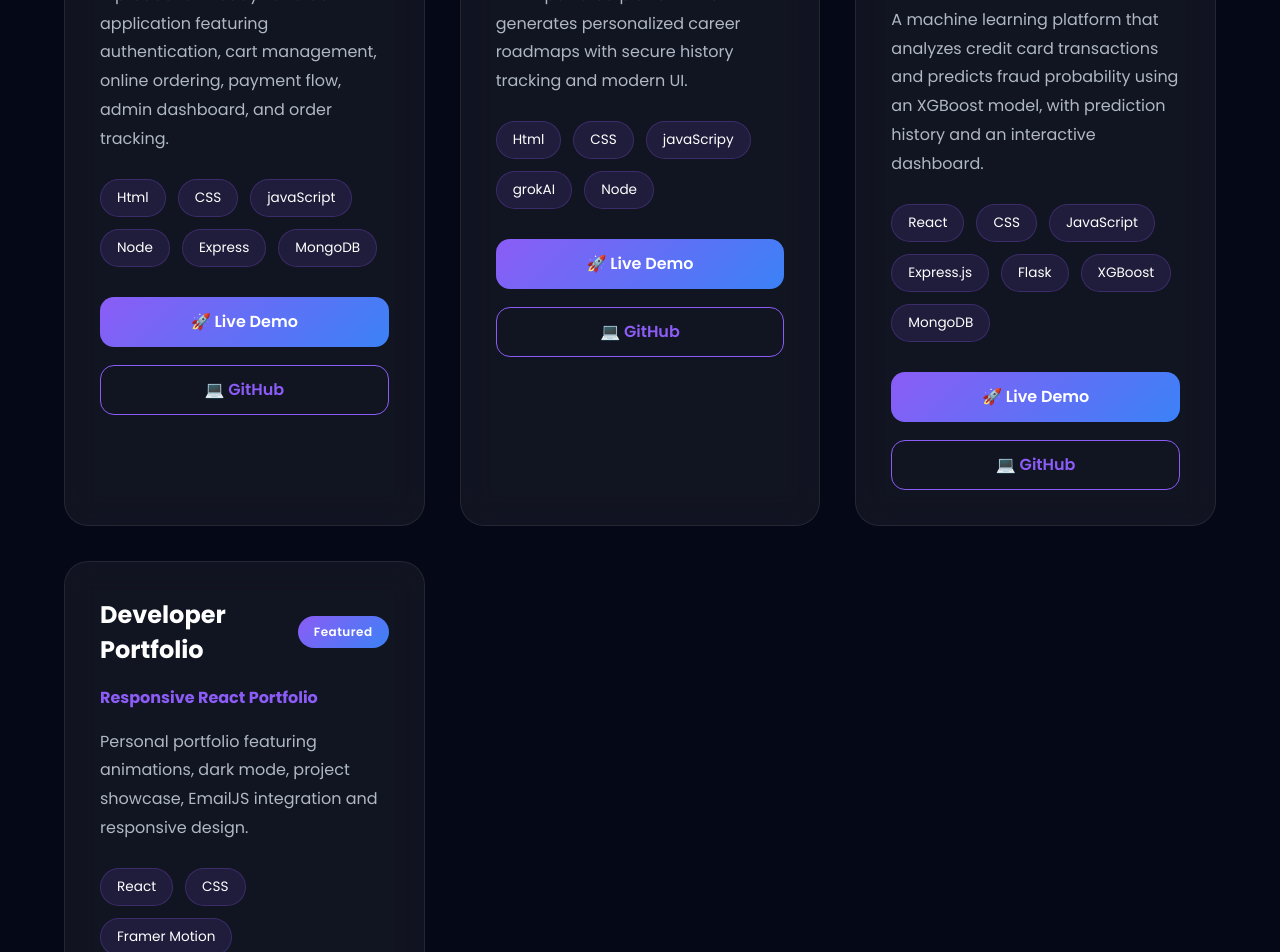
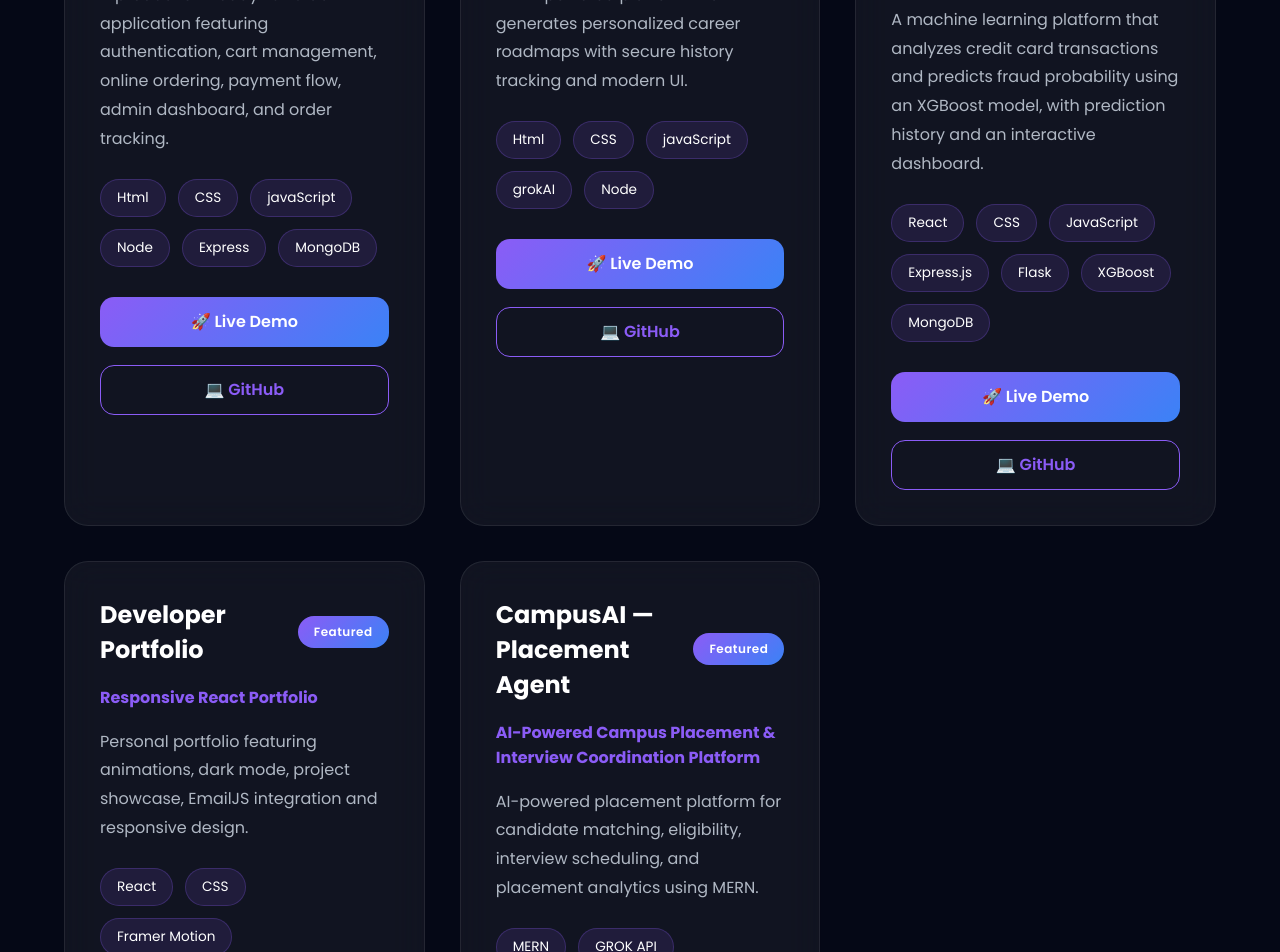
Before and after one commit to yagnesh471/myprofile, a React (Vite) app: page / in a window 1280 px wide. Shown: the part 3260-4212 px from the top of the page. Built offline with nearby package versions, Linux system fonts and the light colour scheme.

Commit message:
Fix spelling error and add CampusAI project
Corrected the spelling of 'javaScripy' to 'javaScript' and added a new project entry for 'CampusAI — Placement Agent' with relevant details.

```diff
--- a/src/App.jsx
+++ b/src/App.jsx
@@ -146,7 +146,7 @@ export default function Portfolio() {
       tech: [
         "Html",
         "CSS",
-        "javaScripy",
+        "javaScript",
         "grokAI",
         "Node",
       ],
@@ -193,6 +193,23 @@ export default function Portfolio() {
       live: "https://myportfoliotyr.netlify.app",
 
       github: "https://github.com/yagnesh471/myprofile",
+    },
+    {
+      title: "CampusAI — Placement Agent",
+
+      subtitle: "AI-Powered Campus Placement & Interview Coordination Platform",
+
+      desc:
+        "AI-powered placement platform for candidate matching, eligibility, interview scheduling, and placement analytics using MERN.",
+
+      tech: [
+        "MERN",
+        "GROK API",
+      ],
+
+      live: "https://ai-placement-agent-07.onrender.com",
+
+      github: "https://github.com/yagnesh471/ai-placement-agent",
     },
   ];
 
```
